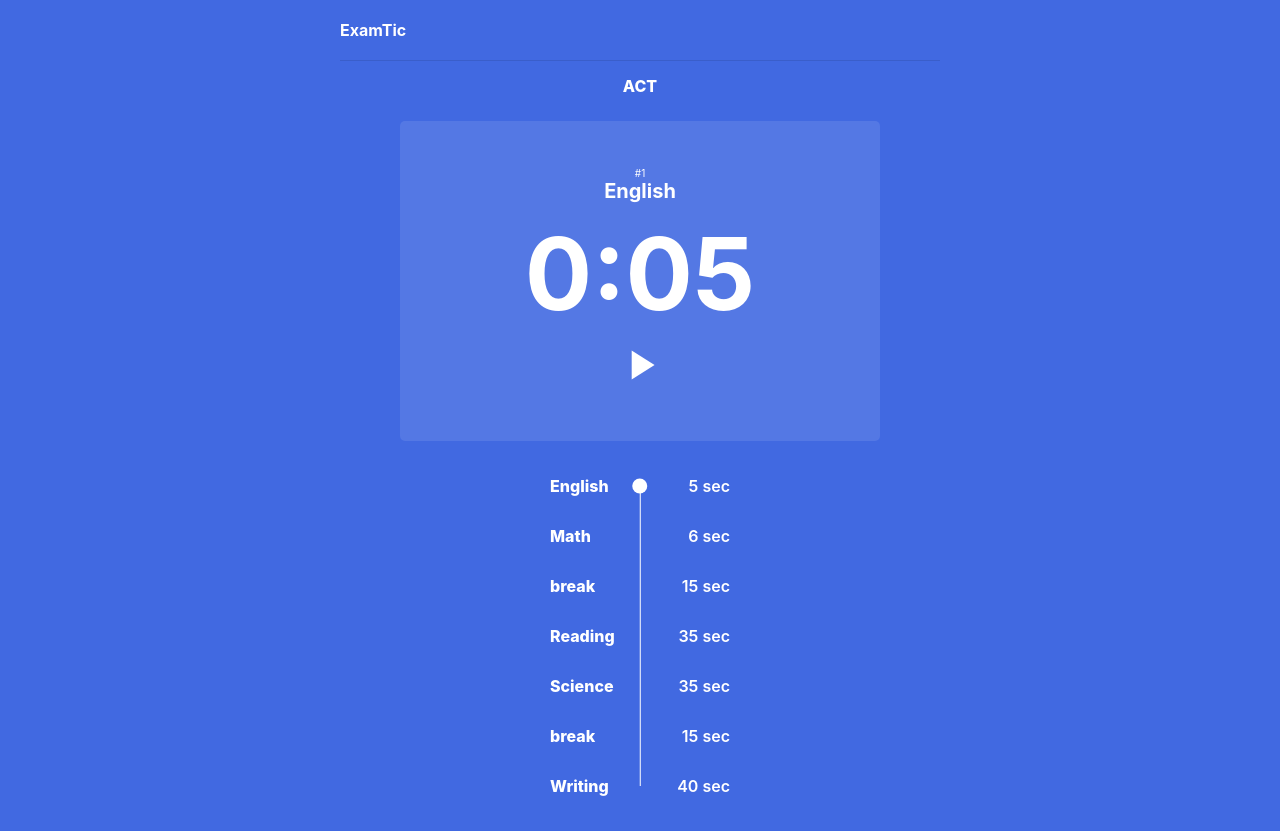
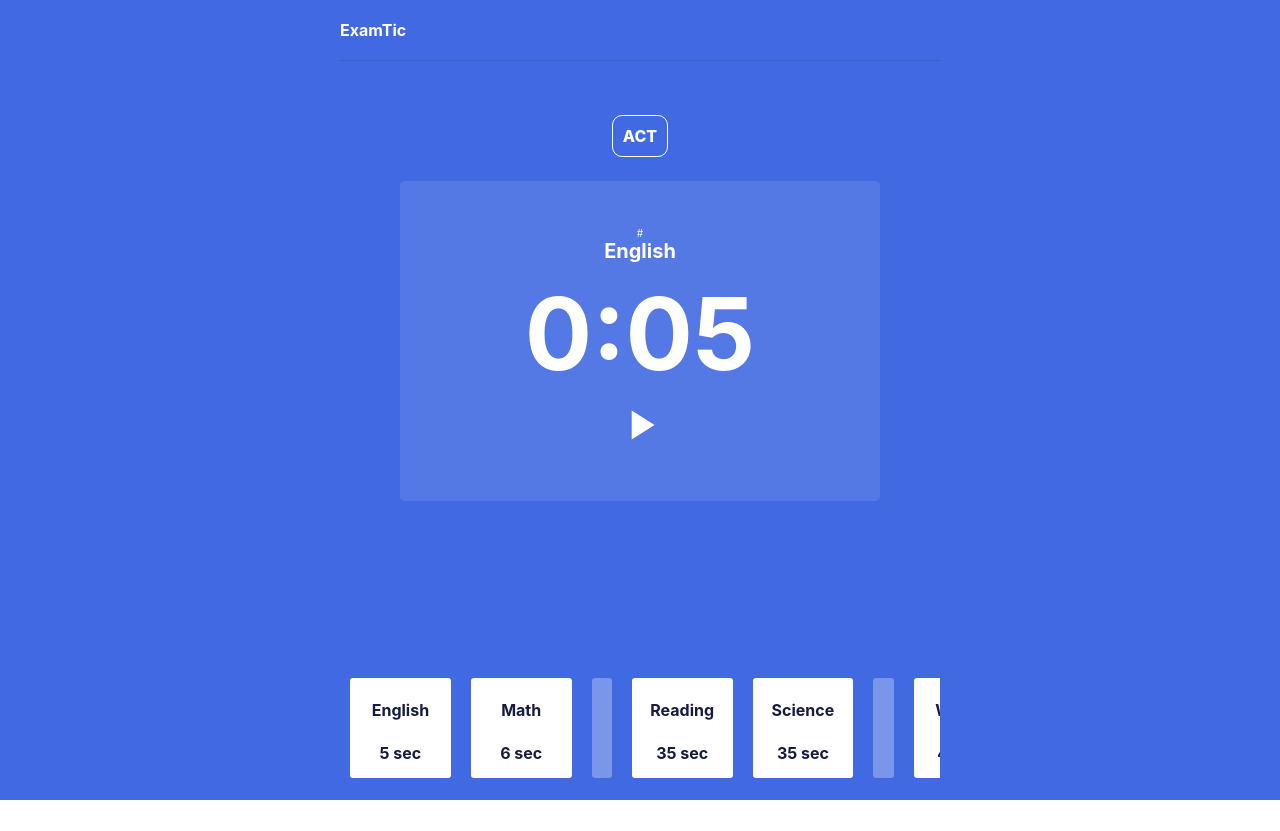
Before and after one commit to yongshn220/ExamClocker_frontend, a React (Create React App) app: page /home in a window 1280 px wide. After the commit the page ends 800 px from the top, so only its background shows below. Built offline with nearby package versions, Linux system fonts and the light colour scheme.

Commit message:
Change layout

```diff
--- a/src/pages/components/LayoutBase.js
+++ b/src/pages/components/LayoutBase.js
@@ -1,5 +1,5 @@
 import {styled} from "@mui/material/styles";
-import {COLOR} from "../../util/utils";
+import {COLOR, ContentWidthDesktop} from "../../util/utils";
 
 
 export default function LayoutBase({children}) {
@@ -26,11 +26,18 @@ const Base = styled('div')({
 const Content = styled('div')({
   display: 'flex',
   flexDirection: 'column',
-  flex: '0 0 60rem',
+  // Default flex basis for desktop
+  flex: `0 0 ${ContentWidthDesktop}`,
+  '@media (max-width: 600px)': {
+    // Flex basis for mobile
+    flex: '0 0 100%',
+  },
 });
 
 const Side = styled('div')({
-  flexGrow: 1,
-  flexBasis: '33.33%',
-  flexShrink: 1,
+  flex: 1,
+  '@media (max-width: 600px)': {
+    // Hide or minimize the side components on mobile
+    display: 'none',
+  },
 });
--- a/src/pages/timer/ExamSchedule.js
+++ b/src/pages/timer/ExamSchedule.js
@@ -1,100 +1,65 @@
-import React, {useMemo} from 'react';
-import {TimeControllerItemHeight} from "../../util/utils";
-import {useRecoilState} from "recoil";
-import {curSubjectIndexAtom} from "../../recoil/timerState";
+import React, {useRef, useState} from 'react';
+import {ContentWidthDesktop} from "../../util/utils";
+import {styled} from "@mui/material/styles";
+import ScheduleItem from "./ScheduleItem";
+import ScheduleBreak from "./ScheduleBreak";
+import {TaskType} from "../../util/examSubjects";
 
-const offsetHeight = 0
 
-export default function ExamSchedule({subjects}) {
-  const [curSubjectIndex, setCurSubjectIndex] = useRecoilState(curSubjectIndexAtom);
-  const totalHeight = subjects.length * TimeControllerItemHeight;
+export default function ExamSchedule({schedules}) {
+  const [startX, setStartX] = useState(0); // Track start X position
+  const [scrollStartX, setScrollStartX] = useState(0); // Track scroll start X position
 
-  const circleHeight = useMemo(() => {
-    return curSubjectIndex * (totalHeight / subjects.length) + offsetHeight;
-  }, [totalHeight, subjects.length, curSubjectIndex])
+  const baseRef = useRef(null);
 
-  function handleClick(index) {
-    setCurSubjectIndex(index)
+  function handleWheel(e) {
+    if (baseRef.current) {
+      baseRef.current.scrollLeft += e.deltaY;
+    }
   }
 
-  function getDurationText(duration) {
-    if (duration >= 60) {
-      return `${Math.round(duration / 60)} min`
+  // For Mobile User
+  function handleTouchStart(e) {
+    if (baseRef.current) {
+      setStartX(e.touches[0].clientX);
+      setScrollStartX(baseRef.current.scrollLeft);
     }
-    else {
-      return `${duration} sec`
+  }
+  // For Mobile User
+  function handleTouchMove(e) {
+    if (baseRef.current) {
+      const touchDelta = startX - e.touches[0].clientX;
+      baseRef.current.scrollLeft = scrollStartX + touchDelta;
     }
   }
 
   return (
-    <div style={styles.scheduleContainer}>
-      <div style={styles.subjectsContainer}>
-        {subjects.map((subject, index) => (
-          <div onClick={() => handleClick(index)} key={subject.name} style={styles.subjectRow}>
-            <span style={styles.subjectName}>{subject.name}</span>
-            <span style={styles.subjectDuration}>{getDurationText(subject.duration)}</span>
-          </div>
-        ))}
-      </div>
-      <div style={{ ...styles.verticalLine, height: `${totalHeight - 50}px` }}>
-        <div style={{ ...styles.circle, top: `${circleHeight}px` }} />
-      </div>
-    </div>
+    <Base ref={baseRef}
+          onWheel={handleWheel}
+          onTouchStart={handleTouchStart}
+          onTouchMove={handleTouchMove}
+    >
+      {
+        schedules.map(schedule => (
+          (schedule.type === TaskType.SUBJECT)? <ScheduleItem schedule={schedule} /> : <ScheduleBreak schedule={schedule} />
+        ))
+      }
+    </Base>
   );
 }
 
-const styles = {
-  scheduleContainer: {
-    display: 'flex',
-    flexDirection: 'row',
-    width:'30%',
-    alignItems: 'flex-components',
-    borderRadius: '8px',
-    padding: '20px',
+const Base = styled('div')({
+  position: 'absolute',
+  display: 'flex',
+  flexDirection: 'row',
+  alignItems: 'center',
+  bottom:0,
+  width: ContentWidthDesktop,
+  height: '18vh',
+  borderRadius: '8px',
+  overflowX: "scroll",
+  // Hide scrollbar for WebKit browsers
+  '&::-webkit-scrollbar': {
+    display: 'none',
   },
-  subjectsContainer: {
-    display: 'flex',
-    flexDirection: 'column',
-    width:'100%',
-  },
-  subjectRow: {
-    display: 'flex',
-    justifyContent: 'space-between',
-    alignItems: 'center',
-    color: 'white',
-    cursor: 'pointer',
-    height: '50px',
-    top: '-5px',
-  },
-  subjectName: {
-    textAlign: 'left',
-    fontSize: '1.6rem',
-    fontWeight: '800',
-    flex: 1,
-  },
-  subjectDuration: {
-    textAlign: 'right',
-    fontSize: '1.6rem',
-    fontWeight: '600',
-    flex: 1,
-  },
-  verticalLine: {
-    width: '0.5px',
-    backgroundColor: 'white',
-    position: 'absolute',
-    left: '50%', // Position the line in the middle
-    transform: 'translateX(-50%)', // Center the line exactly
-    marginTop: '25px',
-  },
-  circle: {
-    width: '15px',
-    height: '15px',
-    borderRadius: '50%',
-    backgroundColor: 'white',
-    position: 'absolute',
-    left: '50%',
-    transform: 'translate(-50%, -50%)', // Center the circle on the line
-    cursor: 'pointer',
-    transition: 'top 0.3s ease', // Smooth transition for the circle movement
-  },
-};
+});
--- a/src/pages/timer/ExamTimer.js
+++ b/src/pages/timer/ExamTimer.js
@@ -4,19 +4,19 @@ import { Button } from "@mui/material";
 import PlayArrowIcon from '@mui/icons-material/PlayArrow';
 import StopIcon from '@mui/icons-material/Stop';
 import ExamSchedule from "./ExamSchedule";
-import {ACTSubjects} from '../../util/examSubjects'
-import {curSubjectIndexAtom, selectedExamAtom} from "../../recoil/timerState";
+import {ACTSchedules} from '../../util/examSubjects'
+import {selectedTaskIdAtom, selectedExamAtom} from "../../recoil/timerState";
 import {useRecoilState, useRecoilValue} from "recoil";
 
 export default function ExamTimer() {
   const subjects = useRecoilValue(selectedExamAtom);
-  const [curSubjectIndex, setCurSubjectIndex] = useRecoilState(curSubjectIndexAtom);
-  const [timeLeft, setTimeLeft] = useState(subjects[curSubjectIndex].duration);
+  const [selectedTaskId, setSelectedTaskId] = useRecoilState(selectedTaskIdAtom);
+  const [timeLeft, setTimeLeft] = useState(subjects[selectedTaskId].duration);
   const [timerOn, setTimerOn] = useState(false)
 
   const timeRef = useRef(null)
 
-  const curSubject = useMemo(() => subjects[curSubjectIndex], [subjects, curSubjectIndex])
+  const curSubject = useMemo(() => subjects[selectedTaskId], [subjects, selectedTaskId])
 
   useEffect(() => {
     if (timerOn) {
@@ -43,14 +43,10 @@ export default function ExamTimer() {
 
 
   function startNextSubject() {
-    if (curSubjectIndex >= subjects.length - 1) {
+    if (selectedTaskId >= subjects.length - 1) {
       return
     }
-    setCurSubjectIndex(curSubjectIndex + 1)
-  }
-
-  function changeCurSubject(index) {
-    setCurSubjectIndex(index)
+    setSelectedTaskId(selectedTaskId + 1)
   }
 
   function toggleTimer() {
@@ -59,9 +55,9 @@ export default function ExamTimer() {
 
   return (
     <TimerBase>
-      <div style={{display:'flex', flex:'0 0 5rem', alignItems:'center', justifyContent:'center', width:'100%'}}>
-        <div style={{flex:1, textAlign:'center', fontSize:'1.6rem', fontWeight:'800'}}>ACT</div>
-      </div>
+      <ExamTitleBox>
+        <ExamTitle>ACT</ExamTitle>
+      </ExamTitleBox>
       <TimerDisplay>
         <SubjectId>#{curSubject.order}</SubjectId>
         <TSubjectName>{curSubject.name}</TSubjectName>
@@ -75,7 +71,7 @@ export default function ExamTimer() {
           }
         </PlayButton>
       </TimerDisplay>
-      <ExamSchedule subjects={ACTSubjects} changeCurSubject={changeCurSubject}/>
+      <ExamSchedule schedules={ACTSchedules}/>
     </TimerBase>
   )
 }
@@ -92,7 +88,6 @@ const TimerBase = styled('div')({
   display: 'flex',
   flexDirection: 'column',
   alignItems: 'center',
-  justifyContent:'center',
 });
 
 const TimerDisplay = styled('div')({
@@ -102,10 +97,28 @@ const TimerDisplay = styled('div')({
   alignItems:'center',
   width: '80%',
   height: '40vh',
-  marginTop: '1rem',
+  marginTop: '2rem',
   borderRadius: '5px',
   backgroundColor:'rgba(255,255,255,0.1)'
 });
+
+const ExamTitleBox = styled('div')({
+  display:'flex',
+  flex:'0 0 5rem',
+  alignItems:'center',
+  justifyContent:'center',
+  marginTop: '5rem',
+  width:'100%',
+});
+
+const ExamTitle = styled('div')({
+  textAlign:'center',
+  fontSize:'1.6rem',
+  fontWeight:'800',
+  border: '1px solid white',
+  borderRadius: '1rem',
+  padding: '1rem',
+})
 
 const SubjectId = styled('div')({
   fontSize:'1rem',
--- /dev/null
+++ b/src/pages/timer/ScheduleBreak.js
@@ -0,0 +1,28 @@
+import React from "react";
+import {styled} from "@mui/material/styles";
+import {useSetRecoilState} from "recoil";
+import {selectedTaskIdAtom} from "../../recoil/timerState";
+
+
+export default function ScheduleBreak({schedule}) {
+  const setSelectedTaskId = useSetRecoilState(selectedTaskIdAtom)
+
+  function handleClick() {
+    setSelectedTaskId(schedule.id)
+  }
+
+  return (
+    <Base onClick={handleClick}>
+    </Base>
+  )
+}
+
+const Base = styled('div')({
+  height:'70%',
+  aspectRatio: '0.2/1',
+  marginLeft:'1rem',
+  marginRight:'1rem',
+  borderRadius:'3px',
+  backgroundColor:'rgba(255,255,255,0.3)',
+  cursor:'pointer',
+});
--- /dev/null
+++ b/src/pages/timer/ScheduleItem.js
@@ -0,0 +1,68 @@
+import React from "react";
+import {styled} from "@mui/material/styles";
+import {useSetRecoilState} from "recoil";
+import {selectedTaskIdAtom} from "../../recoil/timerState";
+
+
+export default function ScheduleItem({schedule}) {
+  const setSelectedTaskId = useSetRecoilState(selectedTaskIdAtom)
+
+  function getDurationText(duration) {
+    if (duration >= 60) {
+      return `${Math.round(duration / 60)} min`
+    }
+    else {
+      return `${duration} sec`
+    }
+  }
+
+  function handleClick() {
+    setSelectedTaskId(schedule.id)
+  }
+
+  return (
+    <Base onClick={handleClick}>
+      <SubjectName>
+        {schedule.name}
+      </SubjectName>
+      <SubjectDuration>
+        {getDurationText(schedule.duration)}
+      </SubjectDuration>
+    </Base>
+  )
+}
+
+
+const Base = styled('div')({
+  display:'flex',
+  flexDirection:'column',
+  justifyContent:'center',
+  alignItems:'center',
+  height:'70%',
+  aspectRatio: '1/1',
+  marginLeft:'1rem',
+  marginRight:'1rem',
+  borderRadius:'3px',
+  backgroundColor:'white',
+  color:'#151b42',
+  cursor:'pointer',
+});
+
+const SubjectName = styled('div')({
+  display:'flex',
+  flex:1,
+  alignItems:'center',
+  justifyContent:'center',
+  fontSize:'1.6rem',
+  fontWeight:'700'
+})
+
+const SubjectDuration = styled('div')({
+  display:'flex',
+  flex:0,
+  marginBottom:'15px',
+  alignItems:'center',
+  justifyContent:'center',
+  fontSize:'1.6rem',
+  fontWeight:'700'
+})
--- a/src/recoil/timerState.js
+++ b/src/recoil/timerState.js
@@ -1,13 +1,13 @@
 import {atom} from "recoil";
-import {ACTSubjects} from "../util/examSubjects";
+import {ACTSchedules} from "../util/examSubjects";
 
 
 export const selectedExamAtom = atom({
   key: 'selectedExamAtom',
-  default: ACTSubjects
+  default: ACTSchedules
 })
 
-export const curSubjectIndexAtom = atom({
-  key: 'curSubjectIndexAtom',
+export const selectedTaskIdAtom = atom({
+  key: 'selectedTaskIdAtom',
   default: 0,
 })
--- a/src/util/examSubjects.js
+++ b/src/util/examSubjects.js
@@ -2,12 +2,17 @@
 
 const min = 1;
 
-export const ACTSubjects = [
-  {id: 1, order: 1, name: 'English', duration: 5 * min },
-  {id: 2, order: 2, name: 'Math', duration: 6 * min },
-  {id: 3, order: 0, name: 'break', duration: 15 * min },
-  {id: 4, order: 3, name: 'Reading', duration: 35 * min },
-  {id: 5, order: 4, name: 'Science', duration: 35 * min },
-  {id: 6, order: 0, name: 'break', duration: 15 * min },
-  {id: 7, order: 5, name: 'Writing', duration: 40 * min },
+export const TaskType = {
+  SUBJECT: "taskTypeSubject",
+  BREAK: "taskTypebreak",
+}
+
+export const ACTSchedules = [
+  {id: 0, type: TaskType.SUBJECT, subjectId: 1, name: 'English', duration: 5 * min },
+  {id: 1, type: TaskType.SUBJECT, subjectId: 2, name: 'Math', duration: 6 * min },
+  {id: 2, type: TaskType.BREAK, subjectId: 0, name: 'break', duration: 15 * min },
+  {id: 3, type: TaskType.SUBJECT, subjectId: 3, name: 'Reading', duration: 35 * min },
+  {id: 4, type: TaskType.SUBJECT, subjectId: 4, name: 'Science', duration: 35 * min },
+  {id: 5, type: TaskType.BREAK, subjectId: 0, name: 'break', duration: 15 * min },
+  {id: 6, type: TaskType.SUBJECT, subjectId: 5, name: 'Writing', duration: 40 * min },
 ];
--- a/src/util/utils.js
+++ b/src/util/utils.js
@@ -5,3 +5,5 @@ export const COLOR = {
 
 
 export const TimeControllerItemHeight = 50
+
+export const ContentWidthDesktop = '600px'
```
